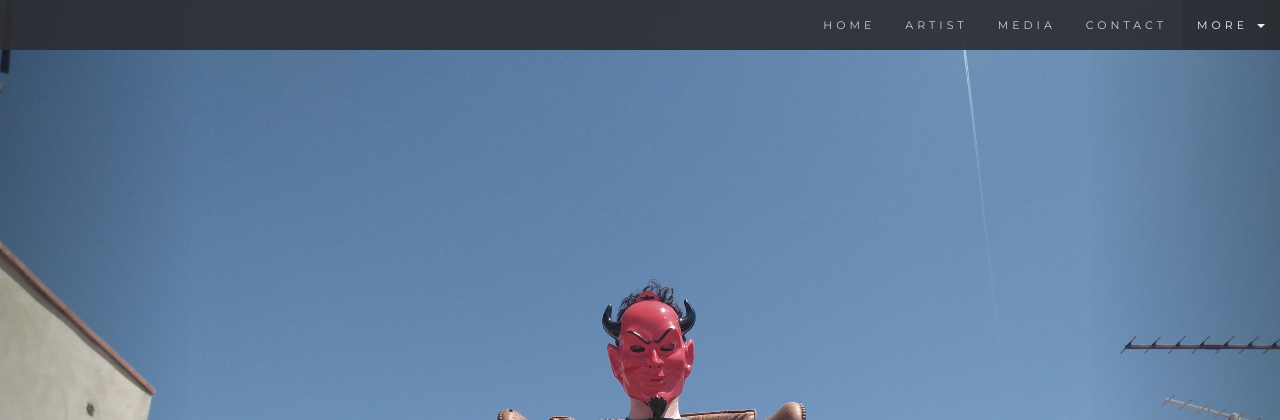
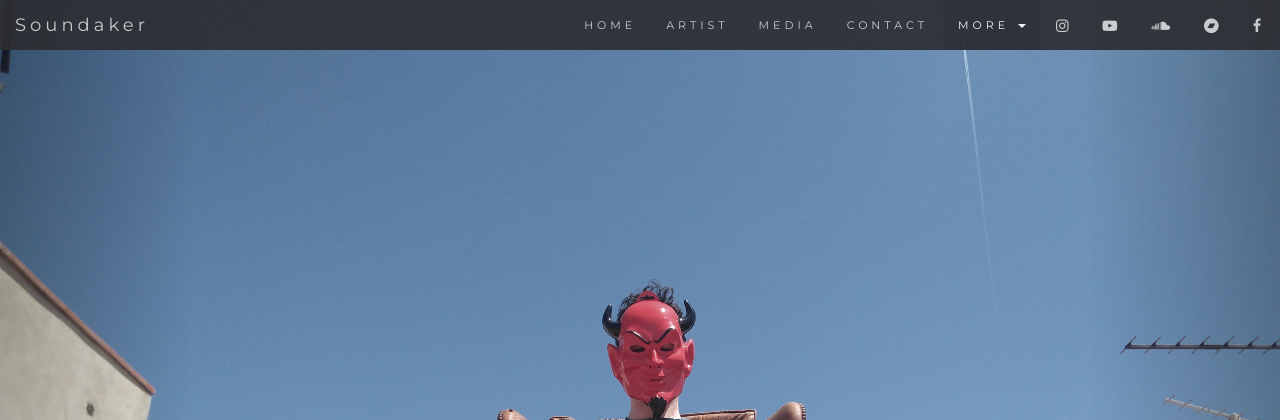
Before and after one commit to AlbertoIzq/AlbertoIzq-2.ArtistWebsite, a Flask app: page / in a window 1280 px wide. Shown: the top 420 px of the page. Run offline with Flask 2, Linux system fonts and the light colour scheme; some libraries are stand-ins or nearby versions.

Commit message:
Add social media linked icons in nav bar

```diff
--- a/AlbertoIzq-2.ArtistWebsite/templates/home.html
+++ b/AlbertoIzq-2.ArtistWebsite/templates/home.html
@@ -9,6 +9,7 @@
     <script src="https://maxcdn.bootstrapcdn.com/bootstrap/3.4.1/js/bootstrap.min.js"></script>
 
     <link href="{{url_for('static', filename = 'css/nav_bar.css')}}" rel="stylesheet">
+    <link href="https://cdnjs.cloudflare.com/ajax/libs/font-awesome/4.7.0/css/font-awesome.min.css" rel="stylesheet"> <!-- Used for social media icons -->
     <link href="https://fonts.googleapis.com/css?family=Montserrat" rel="stylesheet" type="text/css">
     <link href="https://fonts.googleapis.com/css?family=Lato" rel="stylesheet" type="text/css">
     <style>
@@ -165,6 +166,14 @@
     <!-- NAVEGATION BAR -->
     <nav class="navbar navbar-default navbar-fixed-top">
         <div class="container-fluid">
+            <div class="navbar-header">
+                <button type="button" class="navbar-toggle" data-toggle="collapse" data-target="#myNavbar">
+                    <span class="icon-bar"></span>
+                    <span class="icon-bar"></span>
+                    <span class="icon-bar"></span>
+                </button>
+                <a class="navbar-brand" href="#home">Soundaker</a>
+            </div>
             <div class="collapse navbar-collapse" id="myNavbar">
                 <ul class="nav navbar-nav navbar-right">
                     <li><a href="#home">HOME</a></li>
@@ -180,6 +189,11 @@
                             <li><a href="#collabs">Collabs</a></li>
                         </ul>
                     </li>
+                    <li><a href="https://www.instagram.com/soundakerofficial/" target="_blank"><i class="fa fa-lg fa-instagram"></i></a></li>
+                    <li><a href="https://www.youtube.com/channel/UCRdIyXsSDyB4ptQ7QFncoiQ" target="_blank"><i class="fa fa-lg fa-youtube-play"></i></a></li>
+                    <li><a href="https://soundcloud.com/soundaker/tracks" target="_blank"><i class="fa fa-lg fa-soundcloud"></i></a></li>
+                    <li><a href="https://soundaker.bandcamp.com/releases" target="_blank"><i class="fa fa-lg fa-bandcamp"></i></a></li>
+                    <li><a href="https://www.facebook.com/Soundaker-1755304578125085/" target="_blank"><i class="fa fa-lg fa-facebook"></i></a></li>
                 </ul>
             </div>
         </div>
@@ -427,7 +441,7 @@
         <a class="up-arrow" href="#myPage" data-toggle="tooltip" title="TO TOP">
             <span class="glyphicon glyphicon-chevron-up"></span>
         </a><br><br>
-        <p>Made by myself using Bootstrap and <a href="https://www.w3schools.com" data-toggle="tooltip" title="Visit w3schools">www.w3schools.com</a> guidelines</p>
+        <p>Made by myself using Bootstrap and <a href="https://www.w3schools.com" data-toggle="tooltip" title="Visit w3schools">www.w3schools.com</a> guides</p>
     </footer>
 
     <script>
```
